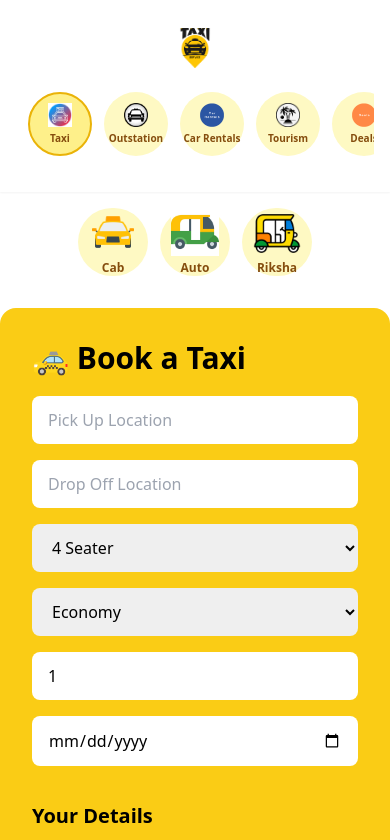
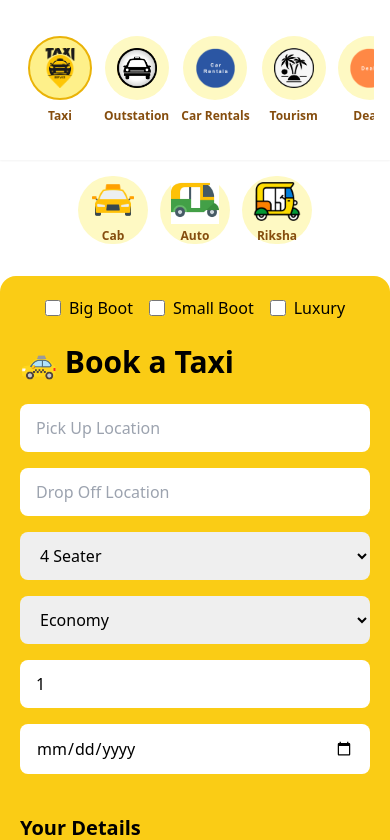
Before and after one commit to PiyushSharma8279/taxiservicenz, a React (Create React App) app: page / in a window 390 px wide. Shown: the top 840 px of the page. Built offline with nearby package versions, Linux system fonts and the light colour scheme.

Commit message:
updating

```diff
--- a/src/Components/Header/Header.js
+++ b/src/Components/Header/Header.js
@@ -12,7 +12,7 @@ export default function Header({ onServiceChange }) {
   const navigate = useNavigate();
 
   const services = [
-    { label: "Taxi", img: "/taxi.jpg" },
+    { label: "Taxi", img: "/TaxiLogo.png" },
     { label: "Outstation", img: "/outstation.png" },
     { label: "Car Rentals", img: "/car-rentals.png" },
     { label: "Tourism", img: "/tourism.png" },
@@ -51,7 +51,7 @@ export default function Header({ onServiceChange }) {
         <div className="flex flex-col lg:flex-row gap-4 py-3 lg:items-center lg:h-28">
 
           {/* LOGO */}
-          <div className="flex justify-center lg:justify-start">
+          <div className=" hidden lg:flex lg:justify-center lg:justify-start">
             <img
               src="/TaxiLogo.png"
               alt="Taxi Logo"
@@ -63,11 +63,10 @@ export default function Header({ onServiceChange }) {
           {/* MOBILE SERVICES */}
           <div className="flex lg:hidden w-full overflow-x-auto scrollbar-hide gap-3 py-2 justify-start pl-3">
             {services.map((service) => (
+              <div key={service.label} className="flex-shrink-0 flex flex-col items-center">
                 <button
-                key={service.label}
                   onClick={() => handleServiceClick(service.label)}
-                className={`flex-shrink-0 h-16 w-16 rounded-full transition
-                  flex flex-col items-center justify-center
+                  className={`h-16 w-16 rounded-full transition flex items-center justify-center
                     ${
                       isActive(service.label)
                         ? "bg-yellow-200 border-2 border-yellow-500"
@@ -77,12 +76,13 @@ export default function Header({ onServiceChange }) {
                   <img
                     src={service.img}
                     alt={service.label}
-                  className="h-6 w-6 object-contain"
+                    className="h-10 w-10 object-contain transition-transform transform hover:scale-110 active:scale-95"
                   />
-                <span className="mt-1 text-[10px] font-semibold text-yellow-800 text-center">
+                </button>
+                <span className="mt-2 text-xs font-semibold text-yellow-800 text-center">
                   {service.label}
                 </span>
-              </button>
+              </div>
             ))}
           </div>
 
--- a/src/Components/Home/Home.js
+++ b/src/Components/Home/Home.js
@@ -10,11 +10,14 @@ export default function Home({ selectedService = 'taxi' }) {
         pickupDate: '',
         pickupTime: '',
         passengers: '1',
-        cabType: 'economy',
-        seaterType: '4seater',
+        cabType: 'Economy',
+        seaterType: '4 Seater',
         name: '',
         email: '',
-        phone: ''
+        phone: '',
+        bigBoot: false,
+        smallBoot: false,
+        luxury: false
     });
 
     useEffect(() => {
@@ -104,10 +107,22 @@ export default function Home({ selectedService = 'taxi' }) {
 
 
     const handleChange = (e) => {
-        setFormData({
-            ...formData,
-            [e.target.name]: e.target.value
-        });
+        const { name, type, value, checked } = e.target;
+
+        // Handle mutually exclusive checkboxes for boot options
+        if (['bigBoot', 'smallBoot', 'luxury'].includes(name)) {
+            setFormData((prev) => ({
+                ...prev,
+                bigBoot: name === 'bigBoot' ? checked : false,
+                smallBoot: name === 'smallBoot' ? checked : false,
+                luxury: name === 'luxury' ? checked : false
+            }));
+        } else {
+            setFormData((prev) => ({
+                ...prev,
+                [name]: type === 'checkbox' ? checked : value
+            }));
+        }
     };
 
     const handleSubmit = (e) => {
@@ -133,14 +148,28 @@ export default function Home({ selectedService = 'taxi' }) {
         return () => window.removeEventListener("home-option-change", handler);
     }, []);
 
+    // Clear taxi extras (boot/luxury) when service or seater type doesn't match
+    useEffect(() => {
+        const allowedSeaters = ['4 Seater', '6 Seater', '12 Seater'];
+        if (selectedService !== 'taxi' || !allowedSeaters.includes(formData.seaterType)) {
+            if (formData.bigBoot || formData.smallBoot || formData.luxury) {
+                setFormData((prev) => ({ ...prev, bigBoot: false, smallBoot: false, luxury: false }));
+            }
+        }
+    }, [formData.seaterType, selectedService]);
+
 
 
 
     return (
         <div id="home" className="w-full">
             <div className="flex justify-center w-full">
-                <div className="max-w-7xl w-full flex justify-center">
-                    <HomeOptions service={selectedService} />
+                    <div className="max-w-7xl w-full flex justify-center">
+                    <HomeOptions
+                        service={selectedService}
+                        onOptionSelect={(opt) => setSelectedHomeOption(opt)}
+                        onSeaterSelect={(seat) => setFormData((prev) => ({ ...prev, seaterType: seat }))}
+                    />
                 </div>
             </div>
 
@@ -157,16 +186,59 @@ export default function Home({ selectedService = 'taxi' }) {
                 {/* BOOKING FORM */}
                 <div className="bg-white pt-8 ">
                     <div className="max-w-7xl mx-auto">
-                        <div className="bg-yellow-400 rounded-2xl shadow-xl p-8 grid grid-cols-1 lg:grid-cols-2 gap-8 items-center">
+                        <div className="bg-yellow-400 rounded-2xl shadow-xl
+                p-5 sm:p-8
+                grid grid-cols-1 lg:grid-cols-2
+                gap-8 items-center">
 
-                            {/* LEFT: FORM */}
-                            <form onSubmit={handleSubmit} className="space-y-5">
+                            <form onSubmit={handleSubmit} className="space-y-6">
+
+                                {/* TAXI EXTRAS (only shown for specific seater types) */}
+                                {selectedService === 'taxi' && ['4 Seater', '6 Seater', '12 Seater'].includes(formData.seaterType) && (
+                                    <div className="flex flex-wrap justify-center lg:justify-start gap-4 sm:gap-6">
+                                        <label className="flex items-center gap-2">
+                                            <input
+                                                id="bigBoot"
+                                                name="bigBoot"
+                                                type="checkbox"
+                                                checked={formData.bigBoot}
+                                                onChange={handleChange}
+                                                className="h-4 w-4 cursor-pointer"
+                                            />
+                                            <span>Big Boot</span>
+                                        </label>
+
+                                        <label className="flex items-center gap-2">
+                                            <input
+                                                id="smallBoot"
+                                                name="smallBoot"
+                                                type="checkbox"
+                                                checked={formData.smallBoot}
+                                                onChange={handleChange}
+                                                className="h-4 w-4 cursor-pointer"
+                                            />
+                                            <span>Small Boot</span>
+                                        </label>
+
+                                        <label className="flex items-center gap-2">
+                                            <input
+                                                id="luxury"
+                                                name="luxury"
+                                                type="checkbox"
+                                                checked={formData.luxury}
+                                                onChange={handleChange}
+                                                className="h-4 w-4 cursor-pointer"
+                                            />
+                                            <span>Luxury</span>
+                                        </label>
+                                    </div>
+                                )}
                                 <h1 className="text-3xl font-bold mb-2">
                                     {currentService.title}   {selectedHomeOption && (
-                                   <>
-                                        {selectedHomeOption} - {formData.seaterType}
-                                 </>
-                                )}
+                                        <>
+                                            {selectedHomeOption} - {formData.seaterType}
+                                        </>
+                                    )}
                                 </h1>
 
 
@@ -213,8 +285,8 @@ export default function Home({ selectedService = 'taxi' }) {
                                         ))}
                                     </select>
                                     <select
-                                        name="CabType"
-                                        value={formData.CabType}
+                                        name="cabType"
+                                        value={formData.cabType}
                                         onChange={handleChange}
                                         className="px-4 py-3 rounded-lg outline-none"
                                     >
--- a/src/Components/Home/HomeOption.jsx
+++ b/src/Components/Home/HomeOption.jsx
@@ -27,7 +27,7 @@ const CAB_SEATERS = [
   { label: "12 Seater" },
 ];
 
-export default function HomeOptions({ service }) {
+export default function HomeOptions({ service, onOptionSelect, onSeaterSelect }) {
   const options = SERVICE_OPTIONS[service];
 
   const [selectedOption, setSelectedOption] = useState(null);
@@ -39,6 +39,7 @@ export default function HomeOptions({ service }) {
   }, [service]);
 
   if (!service || !options) return null;
+
 
   return (
     <div className="px-4 mt-4 w-full flex flex-col items-center gap-3">
@@ -54,6 +55,7 @@ export default function HomeOptions({ service }) {
               onClick={() => {
                 setSelectedOption(option.label);
                 setSelectedSubOption(null);
+                onOptionSelect?.(option.label);
 
                 window.dispatchEvent(
                   new CustomEvent("home-option-change", {
@@ -96,6 +98,7 @@ export default function HomeOptions({ service }) {
                 key={seat.label}
                 onClick={() => {
                   setSelectedSubOption(seat.label);
+                  onSeaterSelect?.(seat.label);
 
                   window.dispatchEvent(
                     new CustomEvent("home-option-change", {
```
Lines whose indentation alone changed are shown as unchanged.
